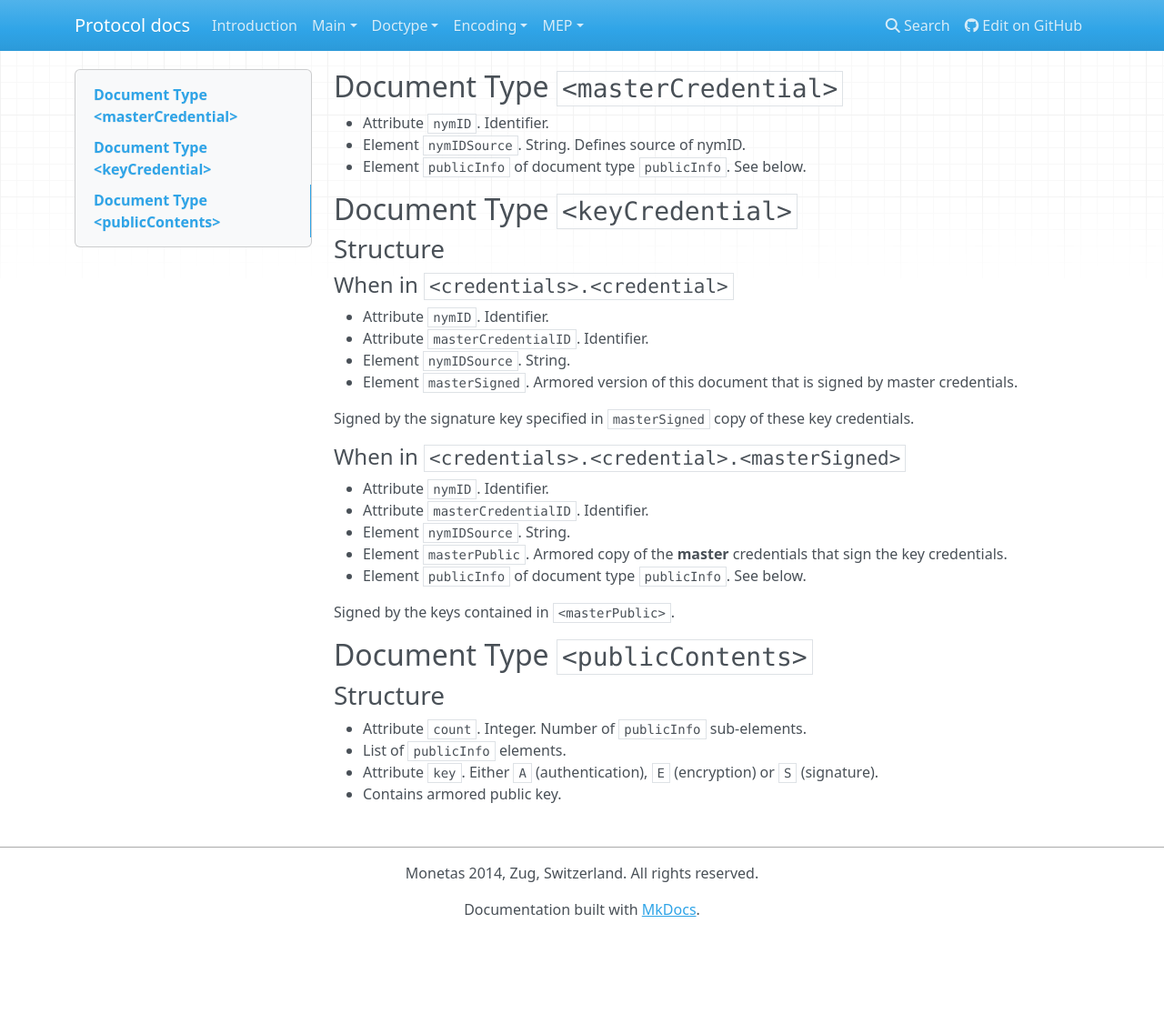
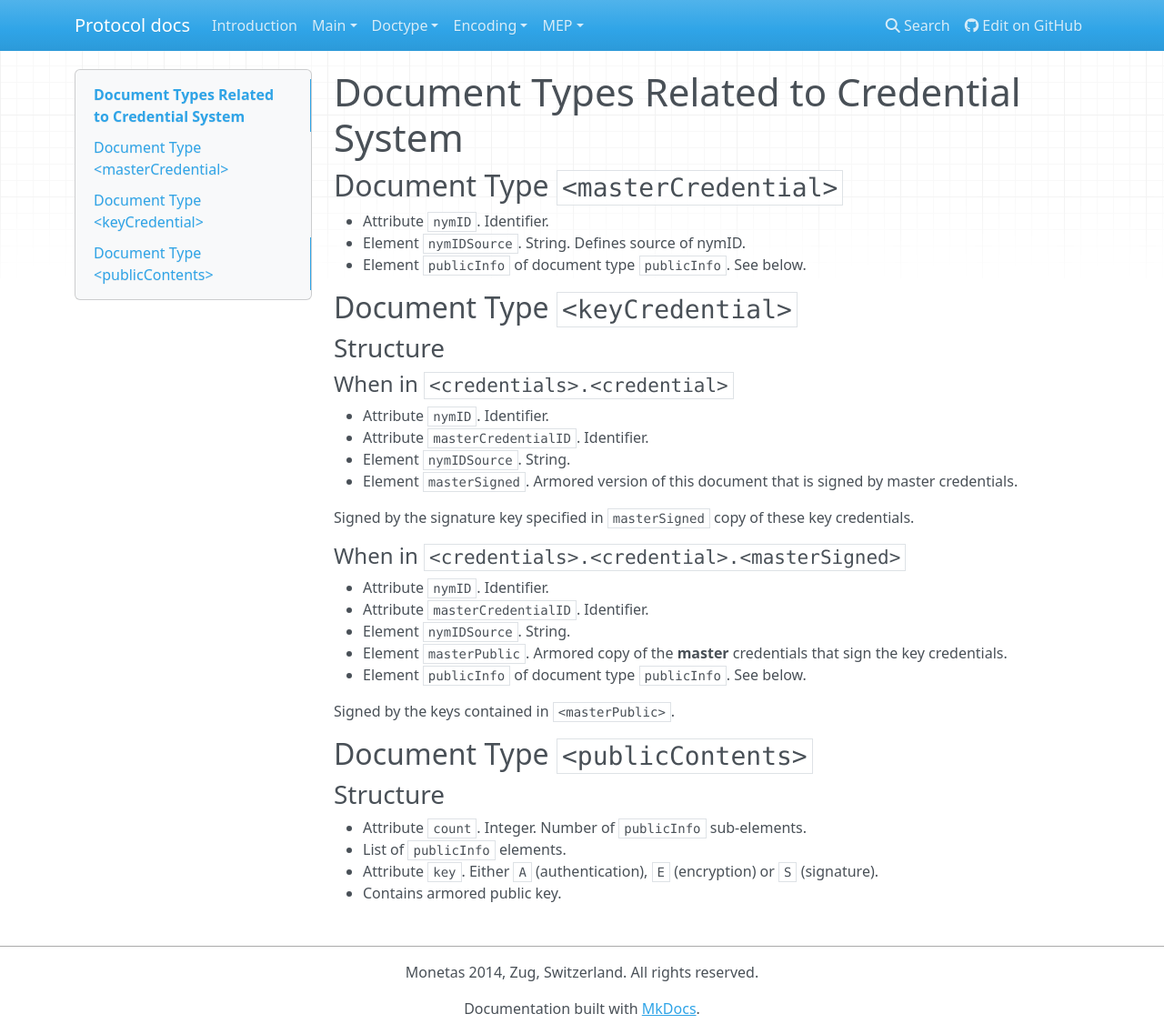
Before and after one commit to Open-Transactions/protocol-docs, an MkDocs documentation site: the page built from content/doctypes/credentials.md, in a window 1280 px wide and 1137 px high. Shown: the whole window at 91% size. Built offline with MkDocs 1.6.1, drawn with Linux system fonts in a browser that asks for light colours; nearby versions of some CDN libraries; old or Windows-style settings are respelled for this version of MkDocs.

Commit message:
Credentials: fix issues

```diff
--- a/content/doctypes/credentials.md
+++ b/content/doctypes/credentials.md
@@ -1,9 +1,4 @@
----
-title: Document Types related to credentials.
-menu:
-  main:
-    parent: doctypes
----
+# Document Types Related to Credential System
 
 ## Document Type `<masterCredential>`
 
@@ -40,6 +35,7 @@ Signed by the keys contained in `<masterPublic>`.
 ## Document Type `<publicContents>`
 
 ### Structure
+
 * Attribute `count`. Integer. Number of `publicInfo` sub-elements.
 * List of `publicInfo` elements.
   * Attribute `key`. Either `A` (authentication), `E` (encryption) or `S`
```
